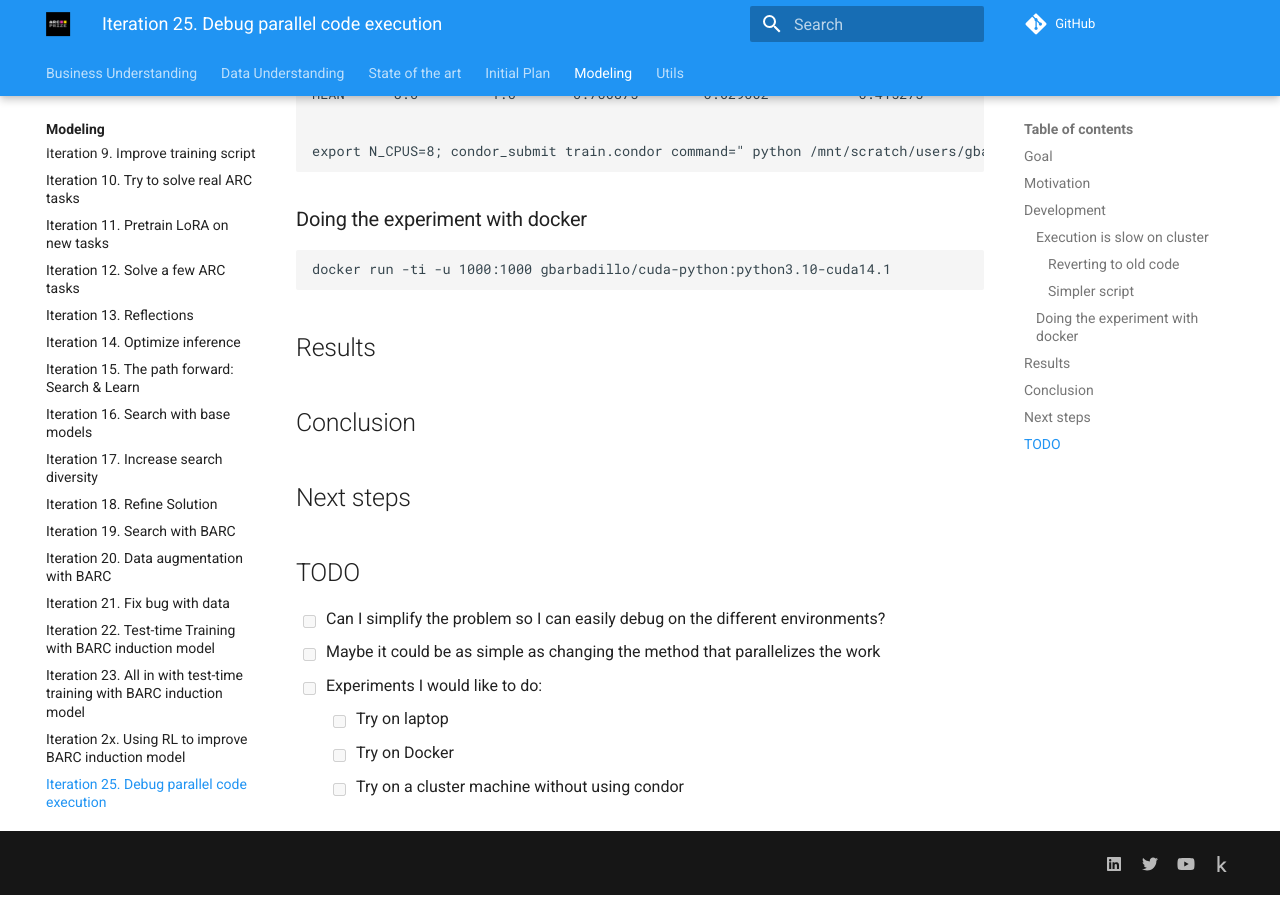
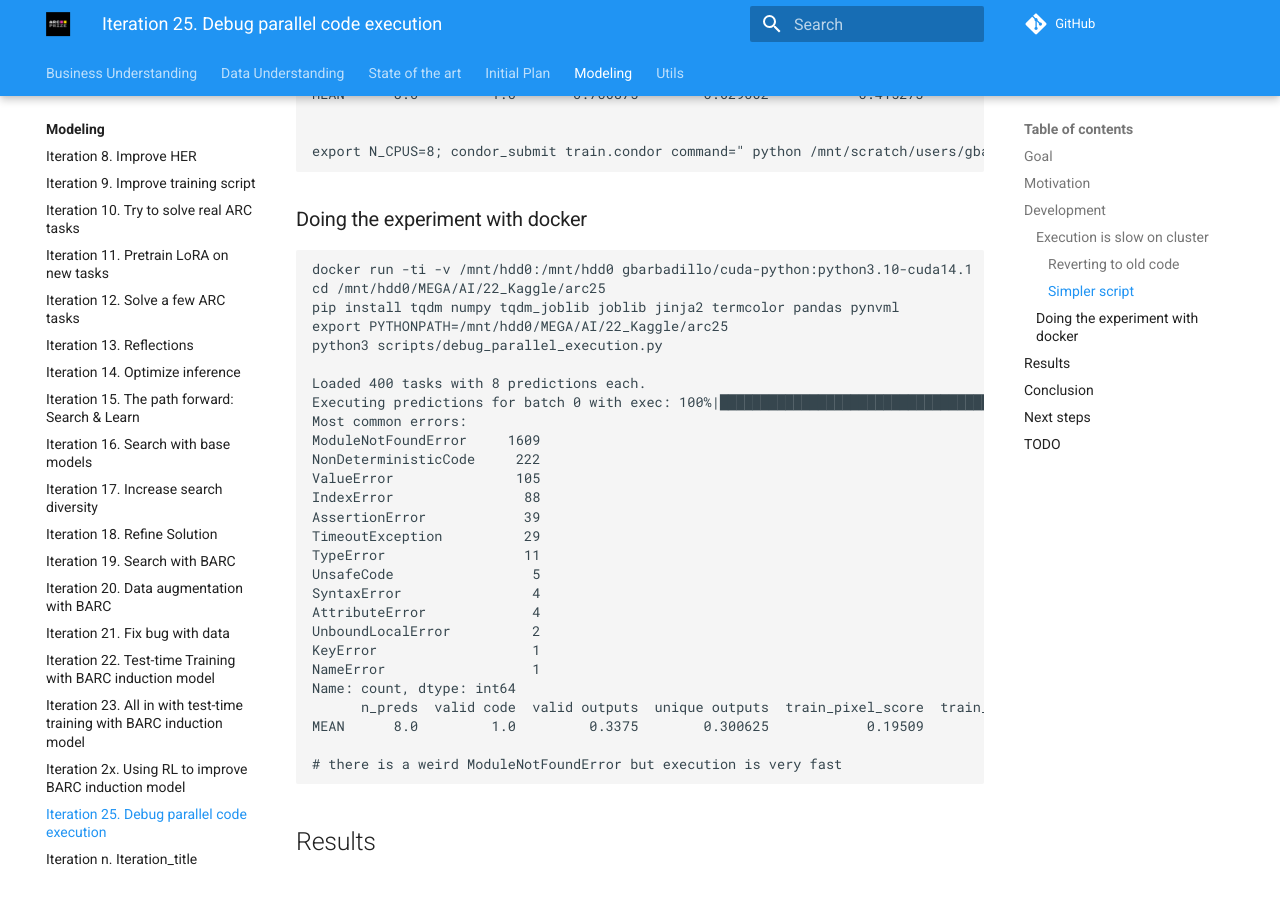
Before and after one commit to ironbar/arc25, an MkDocs documentation site: the page built from docs/modeling/Iteration_25_debug_parallel_code_execution.md, in a window 1280 px wide and 900 px high, scrolled down 1838 px. Built offline with MkDocs 1.6.1 and Material for MkDocs 9.7.7, drawn with Linux system fonts in a browser that asks for light colours; comment, search, counter and statistics services are not loaded.

Commit message:
verified that code runs faster also on docker

````diff
--- a/docs/modeling/Iteration_25_debug_parallel_code_execution.md
+++ b/docs/modeling/Iteration_25_debug_parallel_code_execution.md
@@ -79,7 +79,33 @@
 ### Doing the experiment with docker
 
 ```bash
-docker run -ti -u 1000:1000 gbarbadillo/cuda-python:python3.10-cuda14.1
+docker run -ti -v /mnt/hdd0:/mnt/hdd0 gbarbadillo/cuda-python:python3.10-cuda14.1
+cd /mnt/hdd0/MEGA/AI/22_Kaggle/arc25
+pip install tqdm numpy tqdm_joblib joblib jinja2 termcolor pandas pynvml
+export PYTHONPATH=/mnt/hdd0/MEGA/AI/22_Kaggle/arc25
+python3 scripts/debug_parallel_execution.py
+
+Loaded 400 tasks with 8 predictions each.
+Executing predictions for batch 0 with exec: 100%|██████████████████████████████████████████████████████████████████████████████████████████████████████████████████████████████████████| 3200/3200 [00:07<00:00, 420.28run/s]
+Most common errors:
+ModuleNotFoundError     1609
+NonDeterministicCode     222
+ValueError               105
+IndexError                88
+AssertionError            39
+TimeoutException          29
+TypeError                 11
+UnsafeCode                 5
+SyntaxError                4
+AttributeError             4
+UnboundLocalError          2
+KeyError                   1
+NameError                  1
+Name: count, dtype: int64
+      n_preds  valid code  valid outputs  unique outputs  train_pixel_score  train_correct_grids  train_pass_rate  train_is_correct  test_pixel_score  test_correct_grids  test_pass_rate  test_is_correct  is_correct
+MEAN      8.0         1.0         0.3375        0.300625            0.19509             0.017259         0.011875            0.0375          0.190944            0.013594        0.013437           0.0475      0.0375
+
+# there is a weird ModuleNotFoundError but execution is very fast
 ```
 
 ## Results
````
